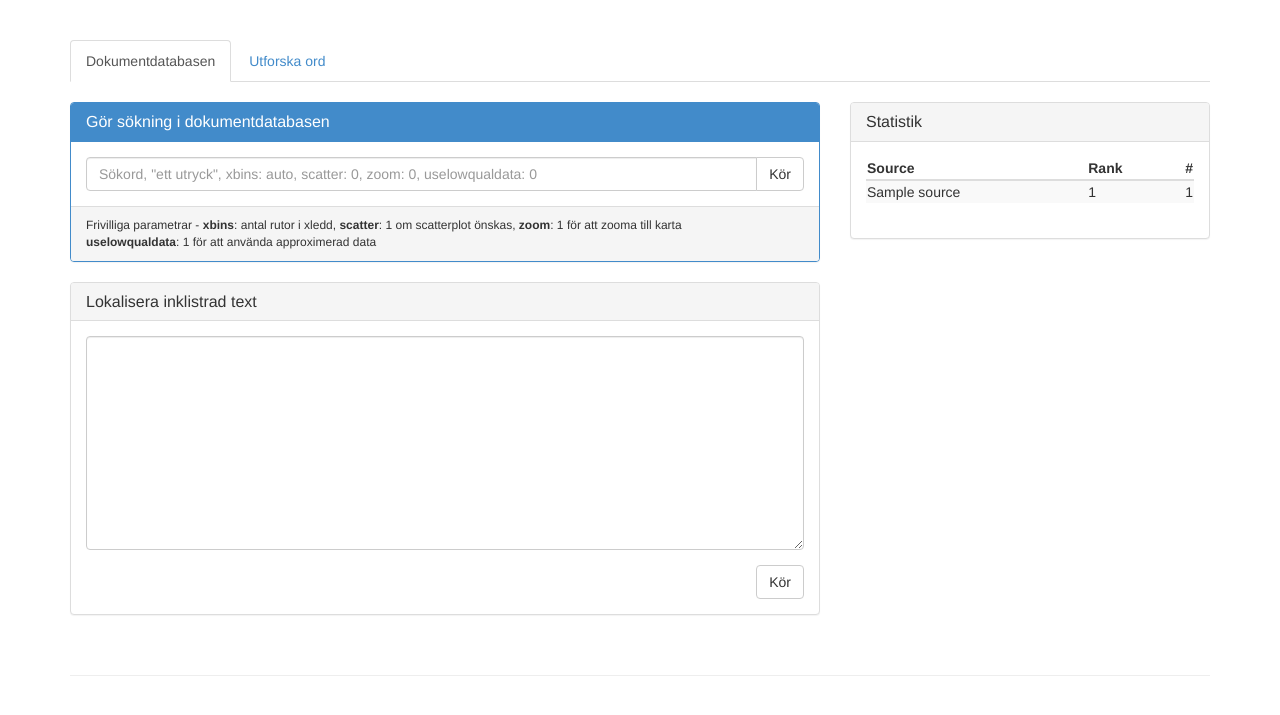
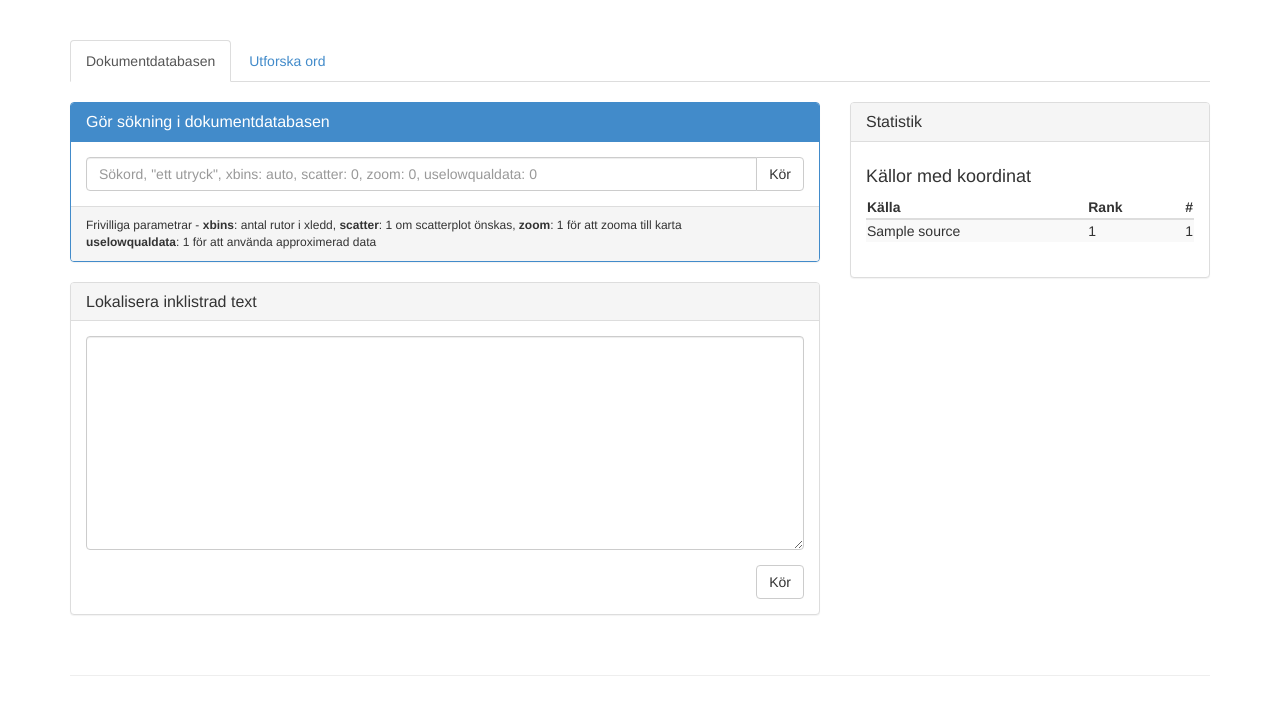
Before and after one commit to maxberggren/sinus, a Flask app: template flaskapp/templates/index.html in a window 1280 px wide. Shown: the top 715 px of the page. Run offline with Flask 2, Linux system fonts and the light colour scheme; the template is opened without the code that fills it: most values are stand-ins (such as "Sample title", 1, 10 or a date in 2020); parts of the project's set-up code (start-up, migrations or seed data) failed here and were passed over.

Commit message:
annotating my code

```diff
--- a/flaskapp/templates/index.html
+++ b/flaskapp/templates/index.html
@@ -195,11 +195,11 @@
 		  </div>
 
 		  <div class="panel-body">
-
+		    <h4>Källor med koordinat</h4>
 			<table class="table table-striped">
               <thead>
                 <tr>
-                  <th>Source</th>
+                  <th>Källa</th>
                   <th>Rank</th>
                   <th class="text-right">#</th>
                 </tr>
```
